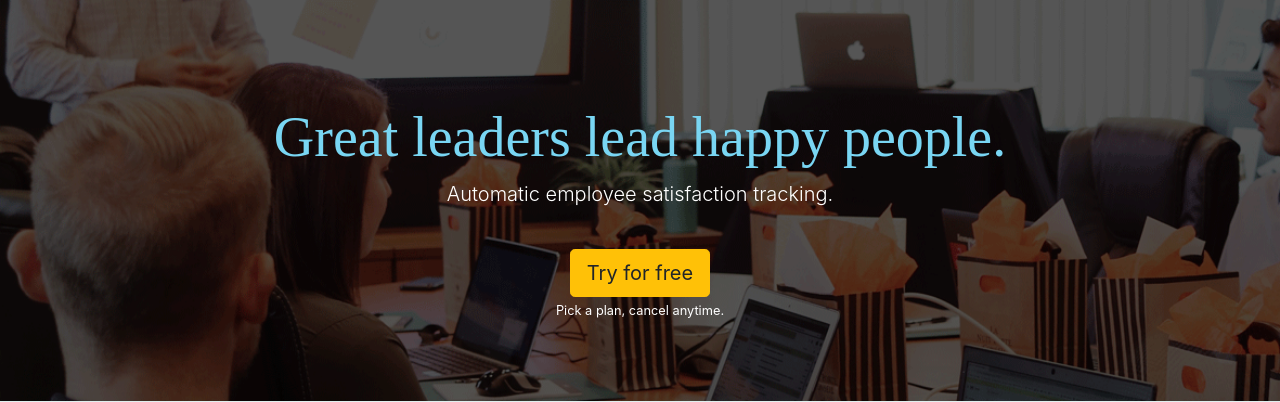
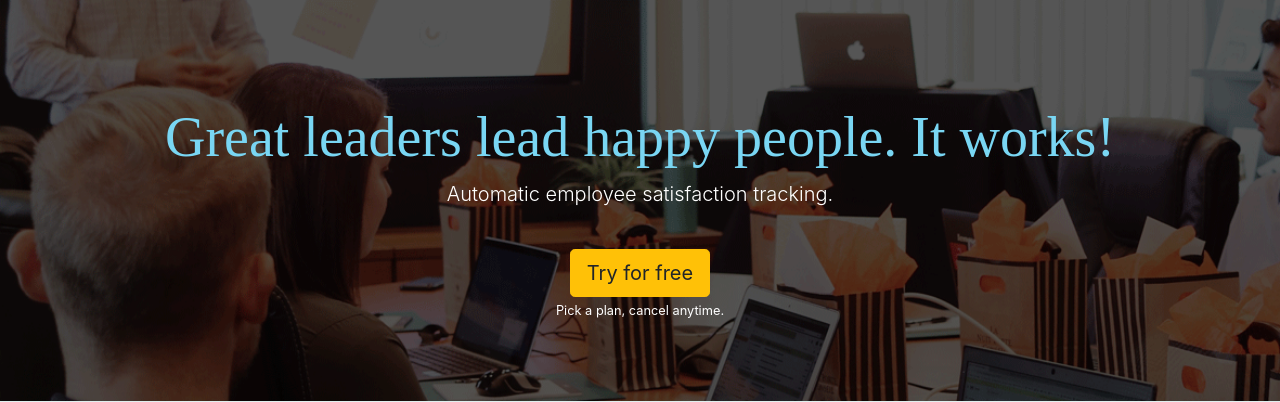
Before and after one commit to vetleen/meandmyteam, a Django app: page / in a window 1280 px wide. Shown: the part 56-458 px from the top of the page. Run offline with Django 3.2, Linux system fonts and the light colour scheme; some libraries are stand-ins or nearby versions.

Commit message:
changed headline to get a new buil don heroku, to see if it still works with production grade env variables

```diff
--- a/website/templates/index.html
+++ b/website/templates/index.html
@@ -7,7 +7,7 @@
     <div class="row">
       <div class="col-sm-12 text-center">
         <p>&nbsp;</p>
-        <h1 class="display-4 main-page-headline">Great leaders lead happy people.</h1>
+        <h1 class="display-4 main-page-headline">Great leaders lead happy people. It works!</h1>
           <p class="lead text-white">
             <!-- Software to help you increase employee satisfaction and loyalty. -->
             Automatic employee satisfaction tracking.
```
